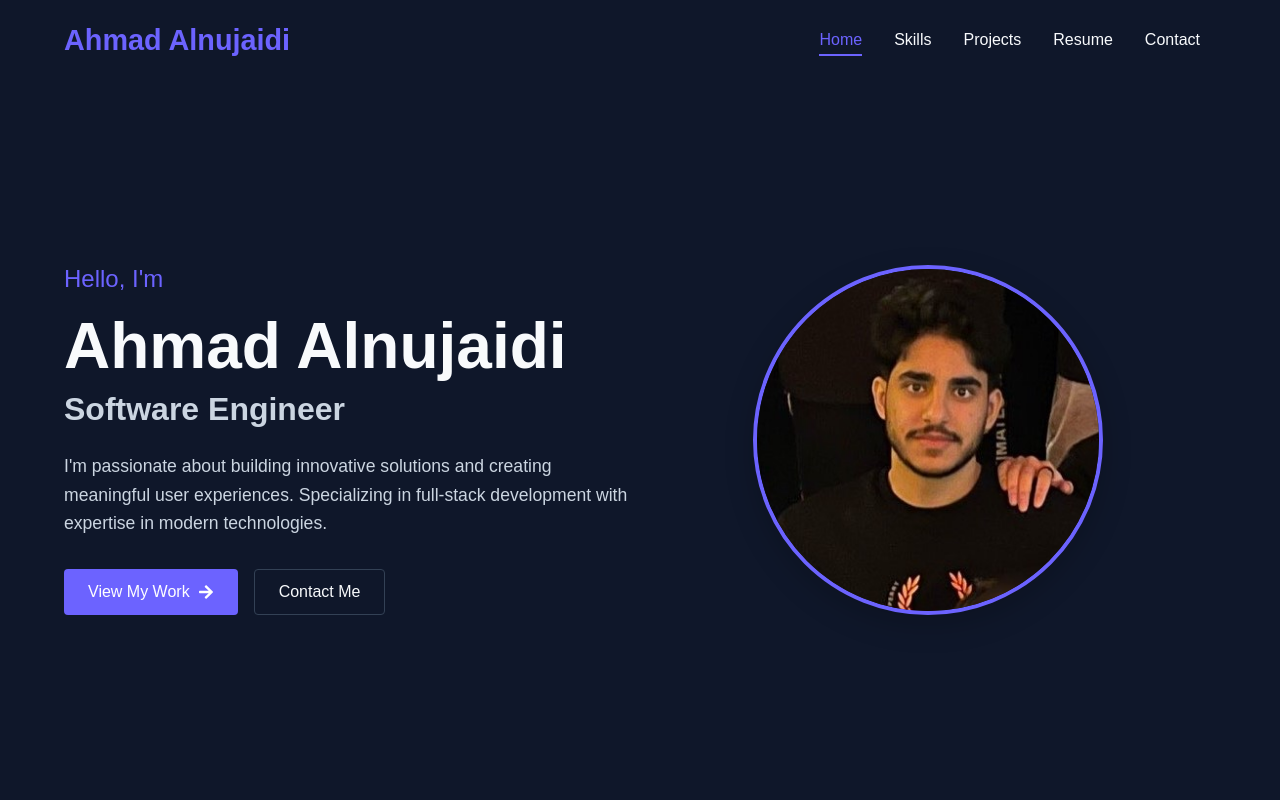
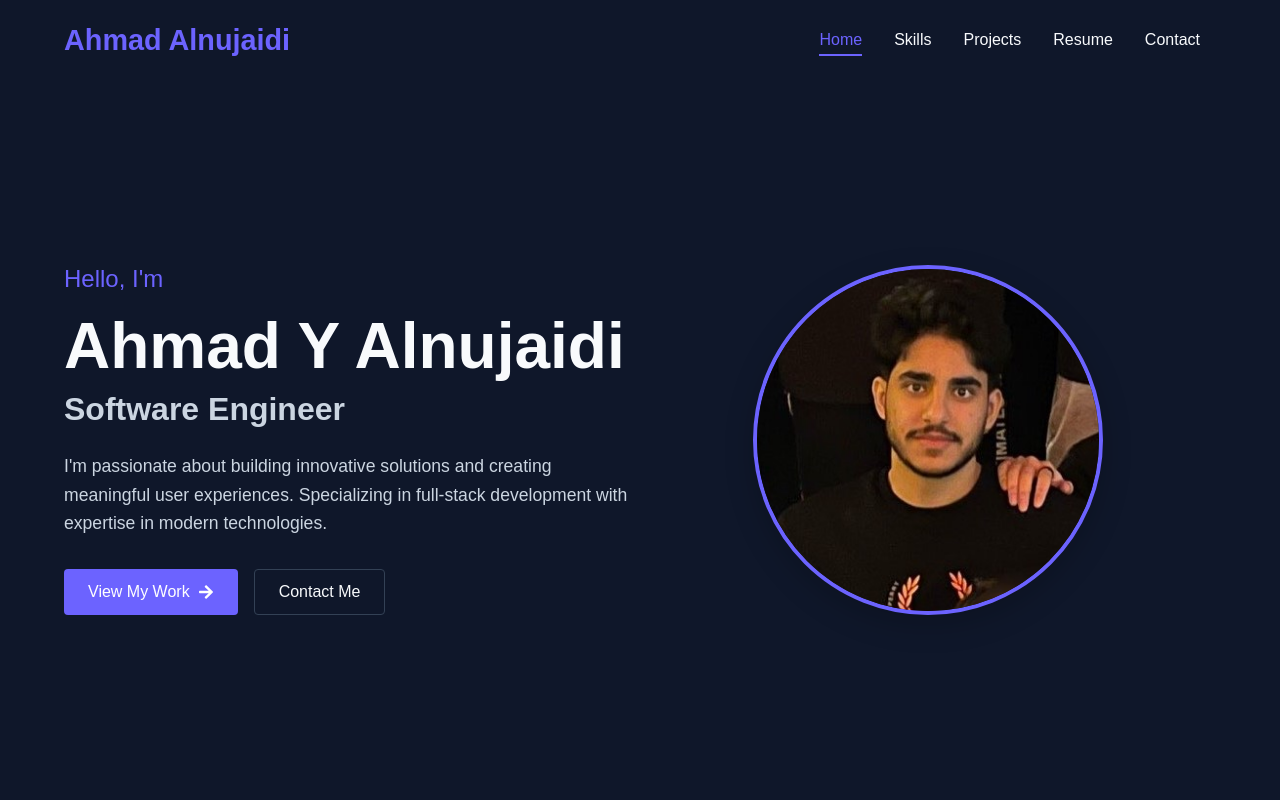
Before and after one commit to ahmadalnujaidi/Portfolio, a React (Create React App) app: page / in a window 1280 px wide. Shown: the top 800 px of the page. Built offline with nearby package versions, Linux system fonts and the light colour scheme.

Commit message:
testing Y

```diff
--- a/src/pages/Home.js
+++ b/src/pages/Home.js
@@ -14,7 +14,7 @@ const Home = () => {
           transition={{ duration: 0.6 }}
         >
           <Greeting>Hello, I'm</Greeting>
-          <Name>Ahmad Alnujaidi</Name>
+          <Name>Ahmad Y Alnujaidi</Name>
           <Title>Software Engineer</Title>
           <Description>
             I'm passionate about building innovative solutions and creating meaningful user experiences.
```
